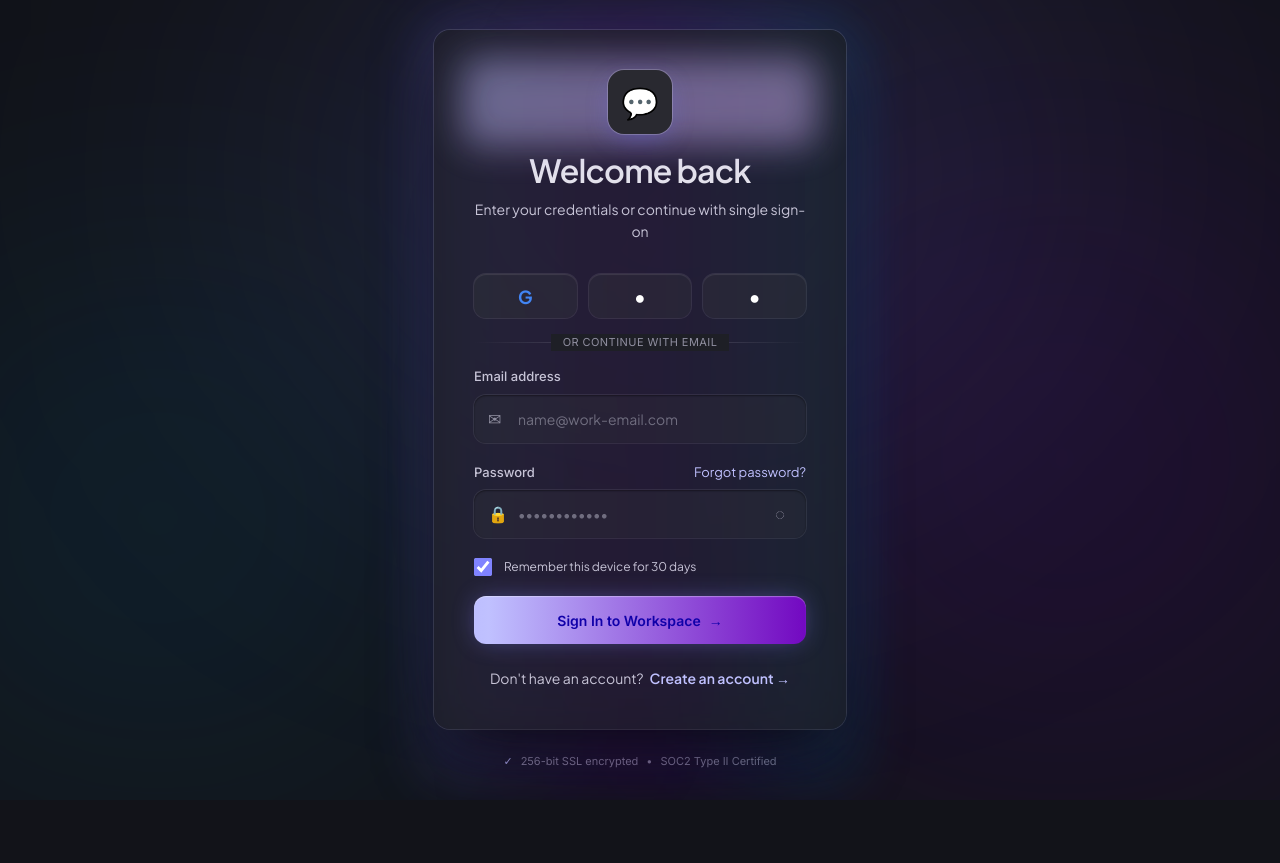
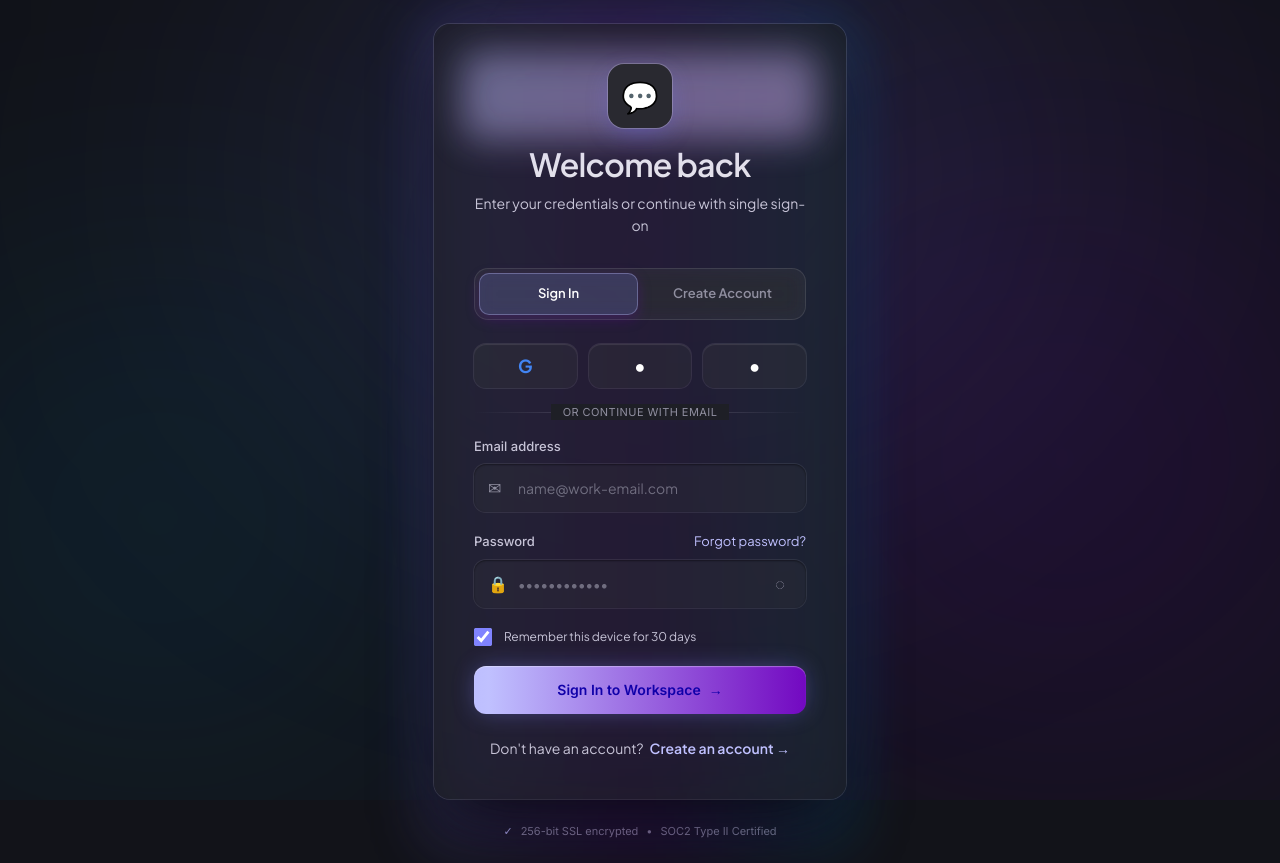
Before and after one commit to KrishDevCrafting/ChatifyApp, a React (Vite) app in the folder frontend/: page /login in a window 1280 px wide. Before the commit the page ends 800 px from the top, so only its background shows below. Built offline with nearby package versions, Linux system fonts and the light colour scheme; no server answers.

Commit message:
feat: add sign up and sign in toggle with auto-login

```diff
--- a/frontend/src/Login.jsx
+++ b/frontend/src/Login.jsx
@@ -2,10 +2,13 @@ import { useRef, useState } from "react";
 import "./login.css";
 import { useNavigate } from "react-router-dom";
 import { API_URL } from "./config";
+
 function Login() {
   const navigate = useNavigate();
+  const [isSignUp, setIsSignUp] = useState(false);
   const [showPassword, setShowPassword] = useState(false);
   const [loading, setLoading] = useState(false);
+  const [username, setUsername] = useState("");
   const [email, setEmail] = useState("");
   const [password, setPassword] = useState("");
 
@@ -52,9 +55,45 @@ function Login() {
 
   const handleSubmit = async (e) => {
     e.preventDefault();
+    setLoading(true);
 
-    setLoading(true);
     try {
+      if (isSignUp) {
+        // 1. Sign Up User
+        const signupRes = await fetch(`${API_URL}/api/auth/signup`, {
+          method: "POST",
+          headers: { "Content-Type": "application/json" },
+          body: JSON.stringify({ username, email, password }),
+        });
+
+        const signupData = await signupRes.json();
+
+        if (!signupRes.ok) {
+          alert(signupData.message || "Registration failed");
+          setLoading(false);
+          return;
+        }
+
+        // 2. Automatically Log In after successful sign up
+        const loginRes = await fetch(`${API_URL}/api/auth/login`, {
+          method: "POST",
+          headers: { "Content-Type": "application/json" },
+          body: JSON.stringify({ email, password }),
+        });
+
+        const loginData = await loginRes.json();
+
+        if (!loginRes.ok) {
+          alert("Account created successfully! Please sign in.");
+          setIsSignUp(false);
+          setLoading(false);
+          return;
+        }
+
+        localStorage.setItem("token", loginData.token);
+        navigate("/home");
+      } else {
+        // Regular Sign In
         const response = await fetch(`${API_URL}/api/auth/login`, {
           method: "POST",
           headers: { "Content-Type": "application/json" },
@@ -65,25 +104,26 @@ function Login() {
 
         if (!response.ok) {
           alert(data.message || "Login failed");
+          setLoading(false);
           return;
         }
 
         localStorage.setItem("token", data.token);
         navigate("/home");
+      }
     } catch (error) {
       alert("server error, please check if backend is working!");
     } finally {
       setLoading(false);
     }
   };
+
   return (
     <main className="login-page">
       {/* Ambient Background */}
       <div className="ambient-orbs">
         <div className="orb orb-1" />
-
         <div className="orb orb-2" />
-
         <div className="orb orb-3" />
       </div>
 
@@ -107,7 +147,6 @@ function Login() {
           {/* Logo */}
           <div className="logo-wrapper">
             <div className="logo-glow" />
-
             <div className="logo">
               <span>💬</span>
             </div>
@@ -115,9 +154,30 @@ function Login() {
 
           {/* Header */}
           <div className="login-header">
-            <h1>Welcome back</h1>
+            <h1>{isSignUp ? "Create an account" : "Welcome back"}</h1>
+            <p>
+              {isSignUp
+                ? "Join Chatify and start real-time messaging today"
+                : "Enter your credentials or continue with single sign-on"}
+            </p>
+          </div>
 
-            <p>Enter your credentials or continue with single sign-on</p>
+          {/* Auth Mode Toggle Pill */}
+          <div className="auth-toggle">
+            <button
+              type="button"
+              className={`auth-toggle-btn ${!isSignUp ? "active" : ""}`}
+              onClick={() => setIsSignUp(false)}
+            >
+              Sign In
+            </button>
+            <button
+              type="button"
+              className={`auth-toggle-btn ${isSignUp ? "active" : ""}`}
+              onClick={() => setIsSignUp(true)}
+            >
+              Create Account
+            </button>
           </div>
 
           {/* Social Login */}
@@ -125,11 +185,9 @@ function Login() {
             <button type="button" aria-label="Sign in with Google">
               <span className="google-icon">G</span>
             </button>
-
             <button type="button" aria-label="Sign in with GitHub">
               <span className="github-icon">●</span>
             </button>
-
             <button type="button" aria-label="Sign in with Apple">
               <span className="apple-icon">●</span>
             </button>
@@ -137,18 +195,35 @@ function Login() {
 
           {/* Divider */}
           <div className="divider">
-            <span>or continue with email</span>
+            <span>{isSignUp ? "or register with email" : "or continue with email"}</span>
           </div>
 
-          {/* Login Form */}
+          {/* Form */}
           <form className="login-form" onSubmit={handleSubmit}>
+            {/* Username (Only for Sign Up) */}
+            {isSignUp && (
+              <div className="form-group">
+                <label htmlFor="login-username">Username</label>
+                <div className="input-wrapper">
+                  <span className="input-icon">👤</span>
+                  <input
+                    id="login-username"
+                    name="username"
+                    type="text"
+                    placeholder="e.g. krish_dev"
+                    value={username}
+                    onChange={(e) => setUsername(e.target.value)}
+                    required
+                  />
+                </div>
+              </div>
+            )}
+
             {/* Email */}
             <div className="form-group">
               <label htmlFor="login-email">Email address</label>
-
               <div className="input-wrapper">
                 <span className="input-icon">✉</span>
-
                 <input
                   id="login-email"
                   name="email"
@@ -165,13 +240,11 @@ function Login() {
             <div className="form-group">
               <div className="password-label">
                 <label htmlFor="login-password">Password</label>
-
-                <a href="/forgot-password">Forgot password?</a>
+                {!isSignUp && <a href="/forgot-password">Forgot password?</a>}
               </div>
 
               <div className="input-wrapper">
                 <span className="input-icon">🔒</span>
-
                 <input
                   id="login-password"
                   name="password"
@@ -193,34 +266,41 @@ function Login() {
               </div>
             </div>
 
-            {/* Remember Device */}
+            {/* Remember Device (Only for Sign In) */}
+            {!isSignUp && (
               <label className="remember">
                 <input type="checkbox" defaultChecked />
-
                 <span>Remember this device for 30 days</span>
               </label>
+            )}
 
             {/* Submit */}
             <button className="submit-button" type="submit" disabled={loading}>
               {loading ? (
                 <span className="button-content">
                   <span className="spinner" />
-                  Signing in...
+                  {isSignUp ? "Creating account..." : "Signing in..."}
                 </span>
               ) : (
                 <span className="button-content">
-                  Sign In to Workspace
+                  {isSignUp ? "Create Account" : "Sign In to Workspace"}
                   <span className="arrow">→</span>
                 </span>
               )}
             </button>
           </form>
 
-          {/* Signup */}
+          {/* Toggle link in footer */}
           <div className="signup">
             <p>
-              Don't have an account?
-              <a href="/register">Create an account →</a>
+              {isSignUp ? "Already have an account?" : "Don't have an account?"}
+              <button
+                type="button"
+                className="signup-toggle-link"
+                onClick={() => setIsSignUp(!isSignUp)}
+              >
+                {isSignUp ? "Sign In →" : "Create an account →"}
+              </button>
             </p>
           </div>
         </div>
@@ -228,11 +308,8 @@ function Login() {
         {/* Security Footer */}
         <div className="security-footer">
           <span>✓</span>
-
           <span>256-bit SSL encrypted</span>
-
           <span>•</span>
-
           <span>SOC2 Type II Certified</span>
         </div>
       </div>
--- a/frontend/src/login.css
+++ b/frontend/src/login.css
@@ -287,6 +287,47 @@ body {
 
   font-size: 14px;
   line-height: 22px;
+}
+
+/* =========================
+   AUTH TOGGLE (SIGN IN / SIGN UP)
+========================= */
+
+.auth-toggle {
+  display: flex;
+  background: rgba(255, 255, 255, 0.05);
+  border: 1px solid rgba(255, 255, 255, 0.1);
+  border-radius: 14px;
+  padding: 4px;
+  margin-bottom: 24px;
+  gap: 6px;
+  backdrop-filter: blur(10px);
+}
+
+.auth-toggle-btn {
+  flex: 1;
+  padding: 10px 16px;
+  border: none;
+  background: transparent;
+  color: #908fa0;
+  font-family: "Plus Jakarta Sans", sans-serif;
+  font-size: 13px;
+  font-weight: 600;
+  border-radius: 10px;
+  cursor: pointer;
+  transition: all 0.25s cubic-bezier(0.16, 1, 0.3, 1);
+}
+
+.auth-toggle-btn:hover {
+  color: #e3e1eb;
+  background: rgba(255, 255, 255, 0.04);
+}
+
+.auth-toggle-btn.active {
+  background: rgba(128, 131, 255, 0.2);
+  color: #ffffff;
+  border: 1px solid rgba(192, 193, 255, 0.35);
+  box-shadow: 0 4px 14px rgba(111, 0, 190, 0.25);
 }
 
 /* =========================
@@ -664,18 +705,28 @@ body {
   font-size: 14px;
 }
 
-.signup a {
+.signup a,
+.signup-toggle-link {
   margin-left: 6px;
 
   color: #c0c1ff;
 
   font-weight: 600;
 
+  font-family: inherit;
+  font-size: 14px;
+  background: none;
+  border: none;
+  padding: 0;
+  cursor: pointer;
   text-decoration: none;
+  transition: color 0.2s ease;
 }
 
-.signup a:hover {
+.signup a:hover,
+.signup-toggle-link:hover {
   text-decoration: underline;
+  color: #ffffff;
 }
 
 /* =========================
```
Lines whose indentation alone changed are shown as unchanged.
